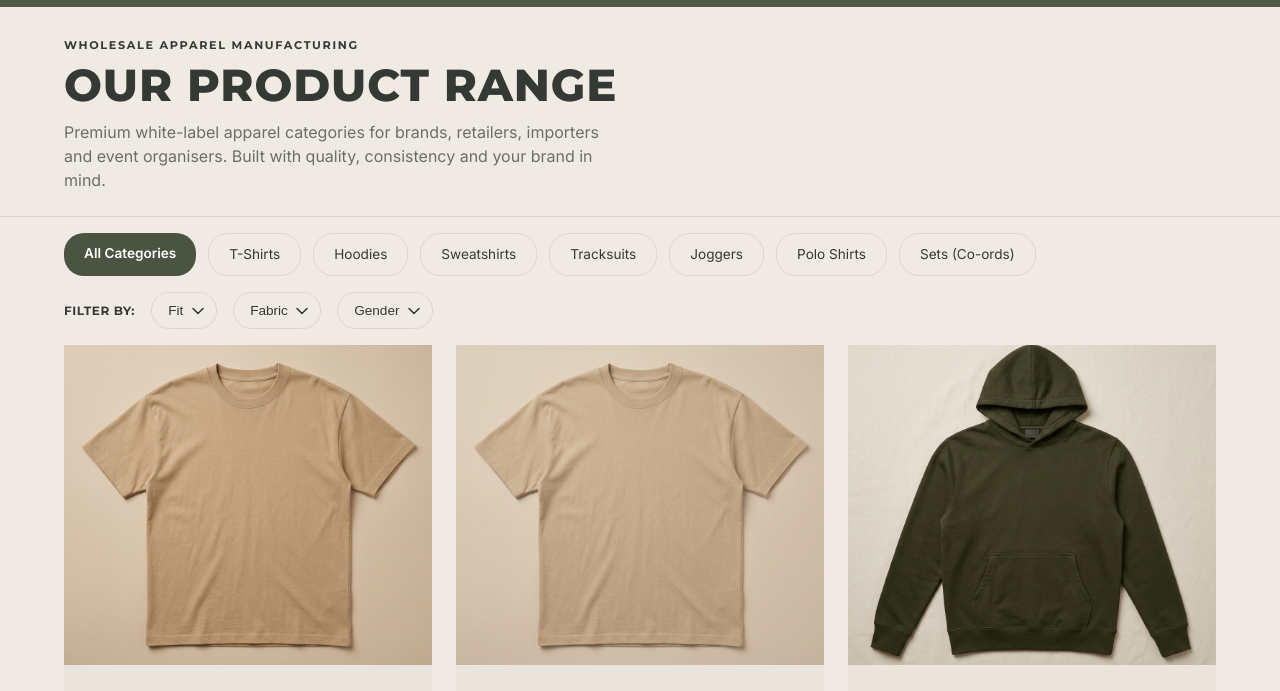
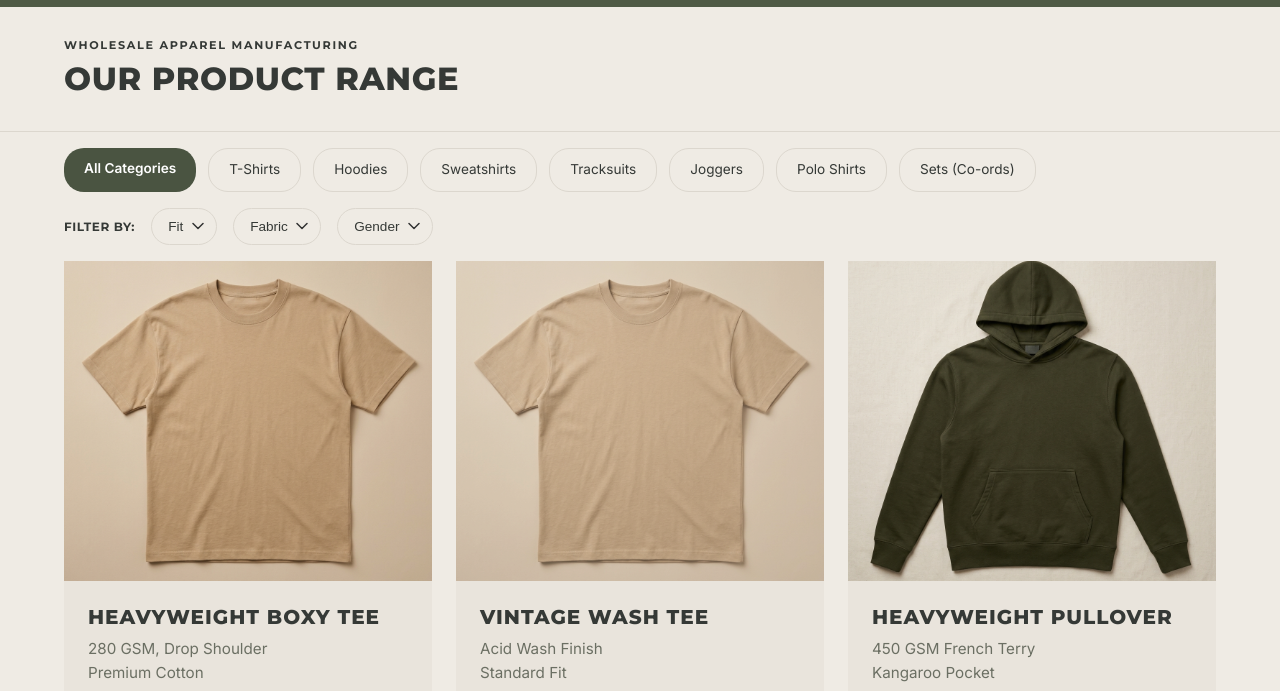
Before and after one commit to hassan-414-cod/threadgaff-demo, a website: page collections.html in a window 1280 px wide. Shown: the part 100-791 px from the top of the page. Drawn offline with Linux system fonts and the light colour scheme.

Commit message:
UI Updates: reduced features strip height on home page, updated Our Product Range font size and description in products/collections

```diff
--- a/collections.html
+++ b/collections.html
@@ -2229,8 +2229,7 @@
       <!-- Left side: Title & Description -->
       <div style="max-width: 650px;">
         <span style="font-family: 'Montserrat', sans-serif; font-size: 0.7rem; letter-spacing: 0.15em; text-transform: uppercase; margin-bottom: 8px; display: block; color: var(--ink); font-weight: 700;">WHOLESALE APPAREL MANUFACTURING</span>
-        <h1 style="font-size: clamp(2rem, 3.5vw, 3rem); font-family: 'Montserrat', sans-serif; font-weight: 900; line-height: 1; margin-bottom: 12px; text-transform: uppercase; letter-spacing: 0.02em; color: var(--ink);">OUR PRODUCT RANGE</h1>
-        <p style="font-size: 1rem; line-height: 1.5; color: var(--muted); max-width: 550px; margin: 0;">Premium white-label apparel categories for brands, retailers, importers and event organisers. Built with quality, consistency and your brand in mind.</p>
+        <h1 style="font-size: clamp(1.5rem, 2.5vw, 2rem); font-family: 'Montserrat', sans-serif; font-weight: 900; line-height: 1; margin-bottom: 12px; text-transform: uppercase; letter-spacing: 0.02em; color: var(--ink);">OUR PRODUCT RANGE</h1>
       </div>
 
     </div>
```
Also changed, not shown: index.html (+2 -2 lines), products.html (+1 -2 lines).
